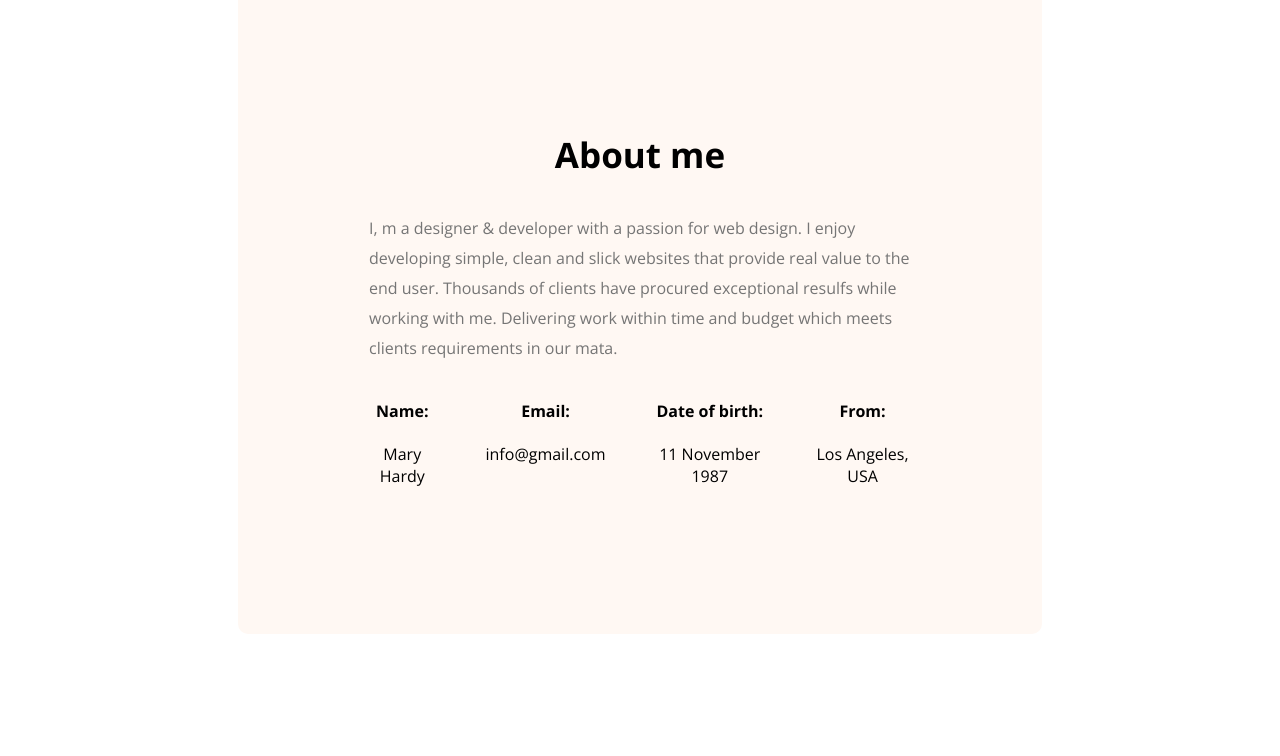
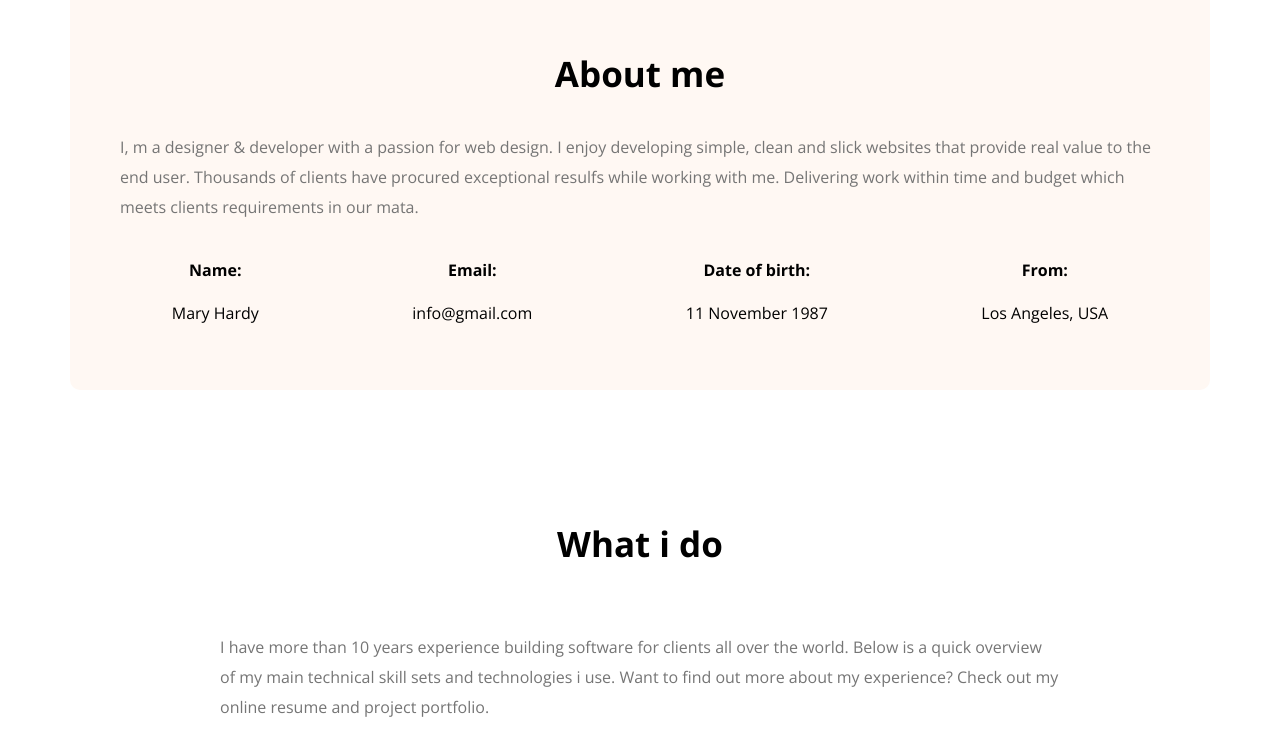
Before and after one commit to Badhon-Sarker/devloper-portfolio, a plain HTML site: page index.html in a window 1280 px wide. Shown: the part 849-1605 px from the top of the page. Drawn offline with nearby package versions, Linux system fonts and the light colour scheme.

Commit message:
what i do added

```diff
--- a/index.html
+++ b/index.html
@@ -75,6 +75,13 @@
 
         </section>
 
+        <!-- what i do section -->
+
+        <section class="what-i-do-container">
+            <h3 class="section-title">What i do</h3>
+            <p id="what-i-do" class="section-description">I have more than 10 years experience building software for clients all over the world. Below is a quick overview of my main technical skill sets and technologies i use. Want to find out more about my experience? Check out my online resume and project portfolio.</p>
+        </section>
+
 
 
     </main>
--- a/styles/blog.css
+++ b/styles/blog.css
@@ -105,13 +105,16 @@
 
 /* main section style */
 
+main{
+    max-width: 1140px;
+    margin: 0px auto;
+
 /* section style */
 .about{
-    max-width: 1140px;
-    padding: 131px;
+    padding: 50px;
     border-radius: 10px;
      background: #FFF8F3;
-     margin: 0px 230px 130px 230px;
+     margin: 50px 150px 50px 150 px;
 
 }
 
@@ -130,9 +133,18 @@
     display: flex;
     gap: 50px;
     justify-content: space-around;
+
 }
 
+.what-i-do-container{
+    margin-top: 130px;
+}
 
 .about-info{
   text-align: center;
 }
+
+#what-i-do{
+    color: #757575;
+    padding: 30px 150px;
+}
```
